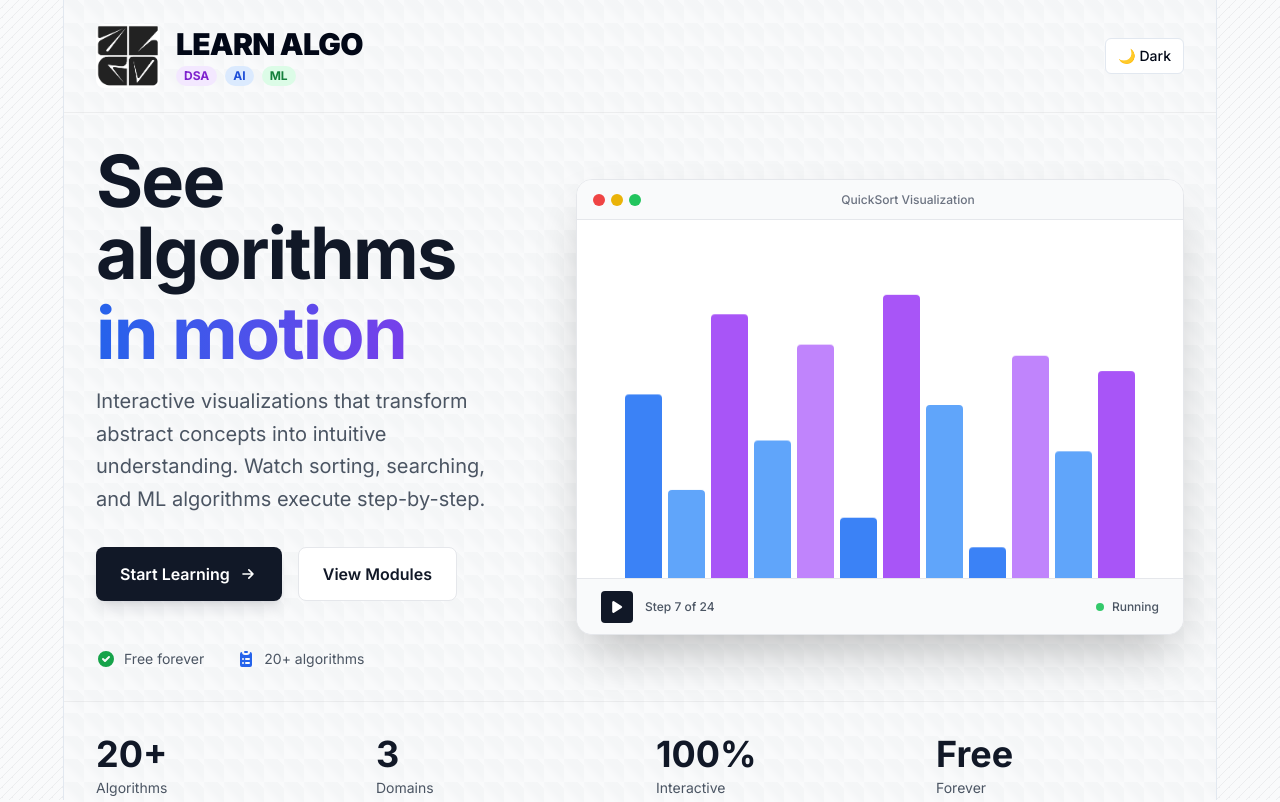
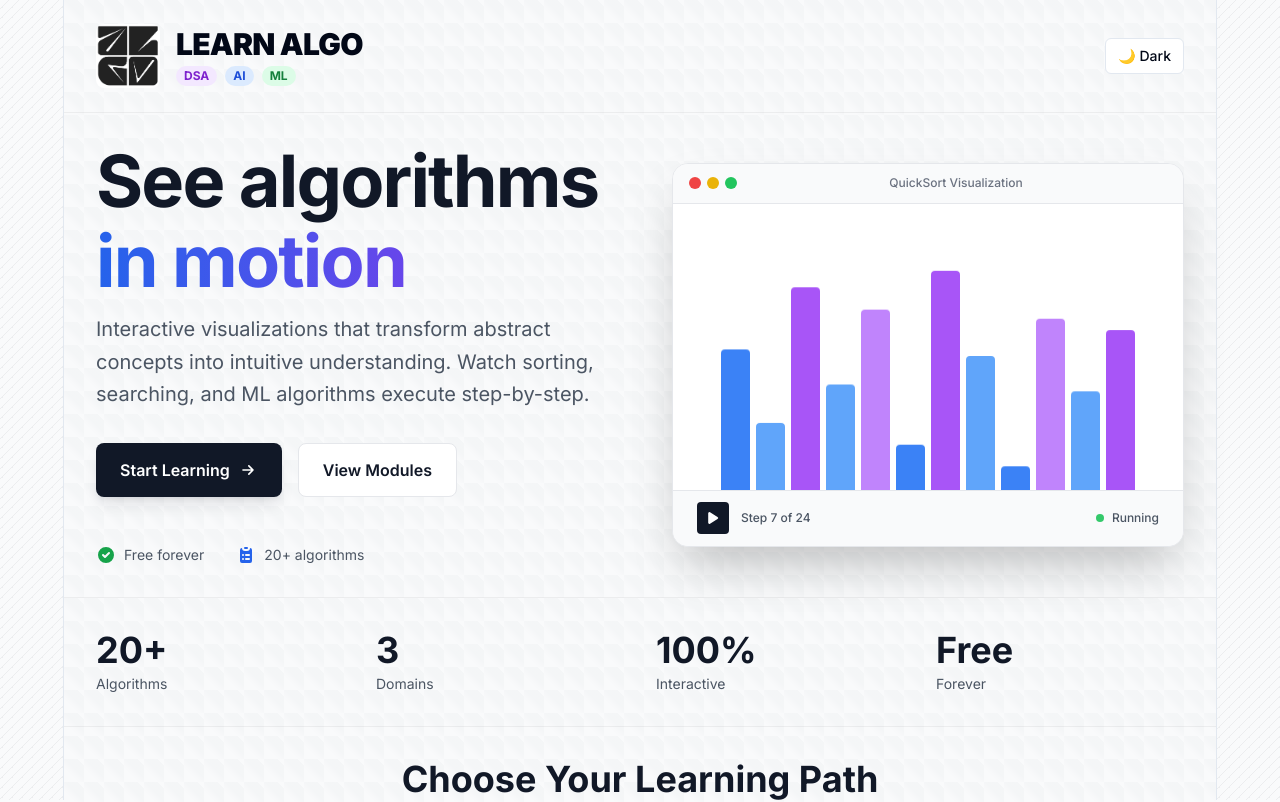
Before and after one commit to satya00089/learn-algo, a Next.js app: page / in a window 1280 px wide. Shown: the top 802 px of the page. Built offline with nearby package versions, Linux system fonts and the light colour scheme.

Commit message:
refactor: remove unused code and improve overall structure in Home component

```diff
--- a/src/app/page.tsx
+++ b/src/app/page.tsx
@@ -72,7 +72,7 @@
             <div className="">
               <div className="grid grid-cols-1 lg:grid-cols-12 gap-16 items-center">
                 {/* Left Column - Content */}
-                <div className="lg:col-span-5 space-y-8">
+                <div className="lg:col-span-6 space-y-8">
                   <div className="space-y-4">
                     <h1 className="text-5xl md:text-6xl lg:text-7xl font-bold tracking-tight text-gray-900 dark:text-white">
                       See algorithms{" "}
@@ -150,7 +150,7 @@
                 </div>
 
                 {/* Right Column - Visualization Canvas */}
-                <div className="lg:col-span-7">
+                <div className="lg:col-span-6">
                   <div className="relative aspect-[4/3] bg-white dark:bg-gray-900 rounded-2xl border border-gray-200 dark:border-gray-800 shadow-2xl overflow-hidden">
                     {/* Canvas Header - Browser-like */}
                     <div className="absolute top-0 left-0 right-0 h-10 bg-gray-50 dark:bg-gray-800 border-b border-gray-200 dark:border-gray-700 flex items-center px-4 gap-2">
```
